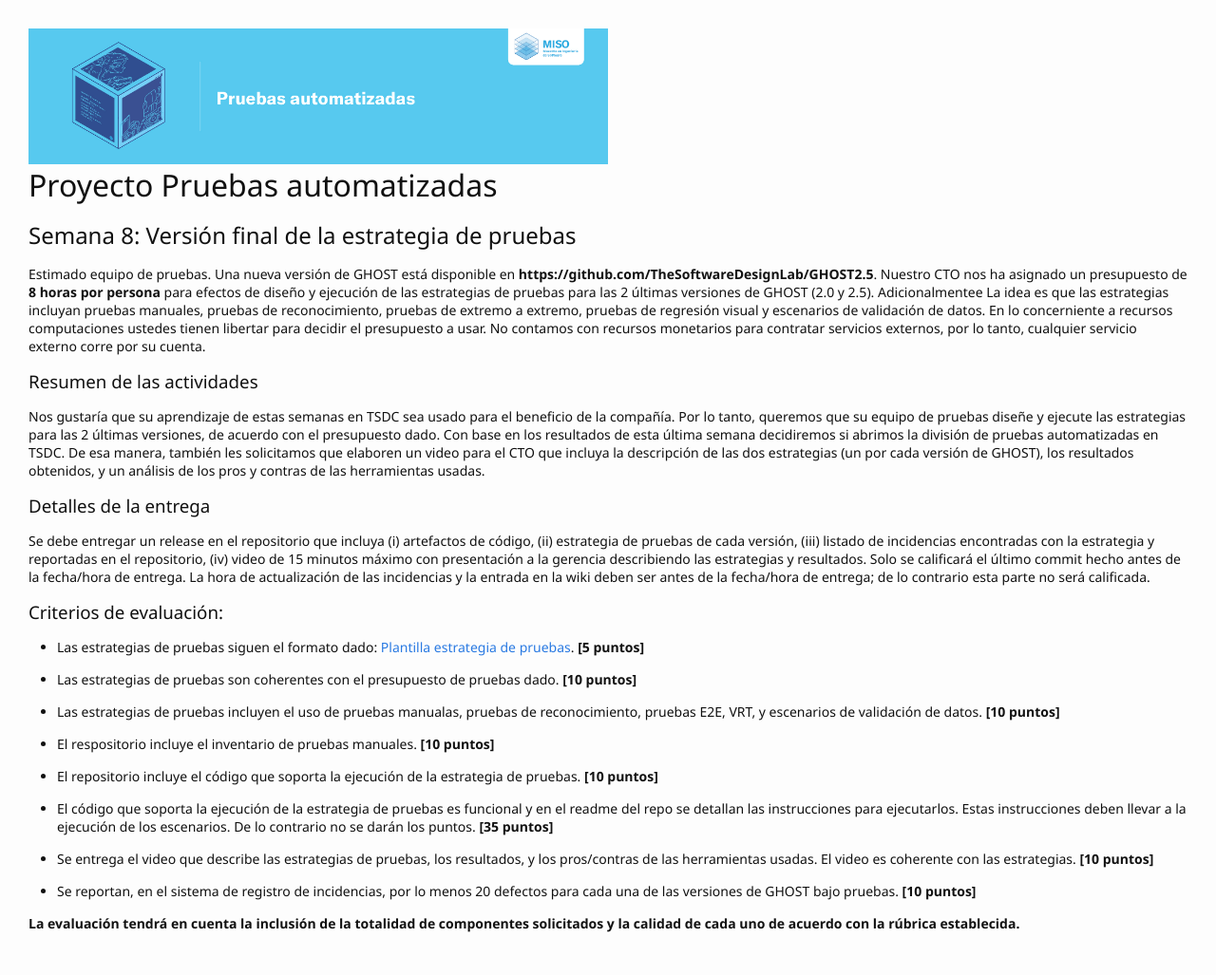
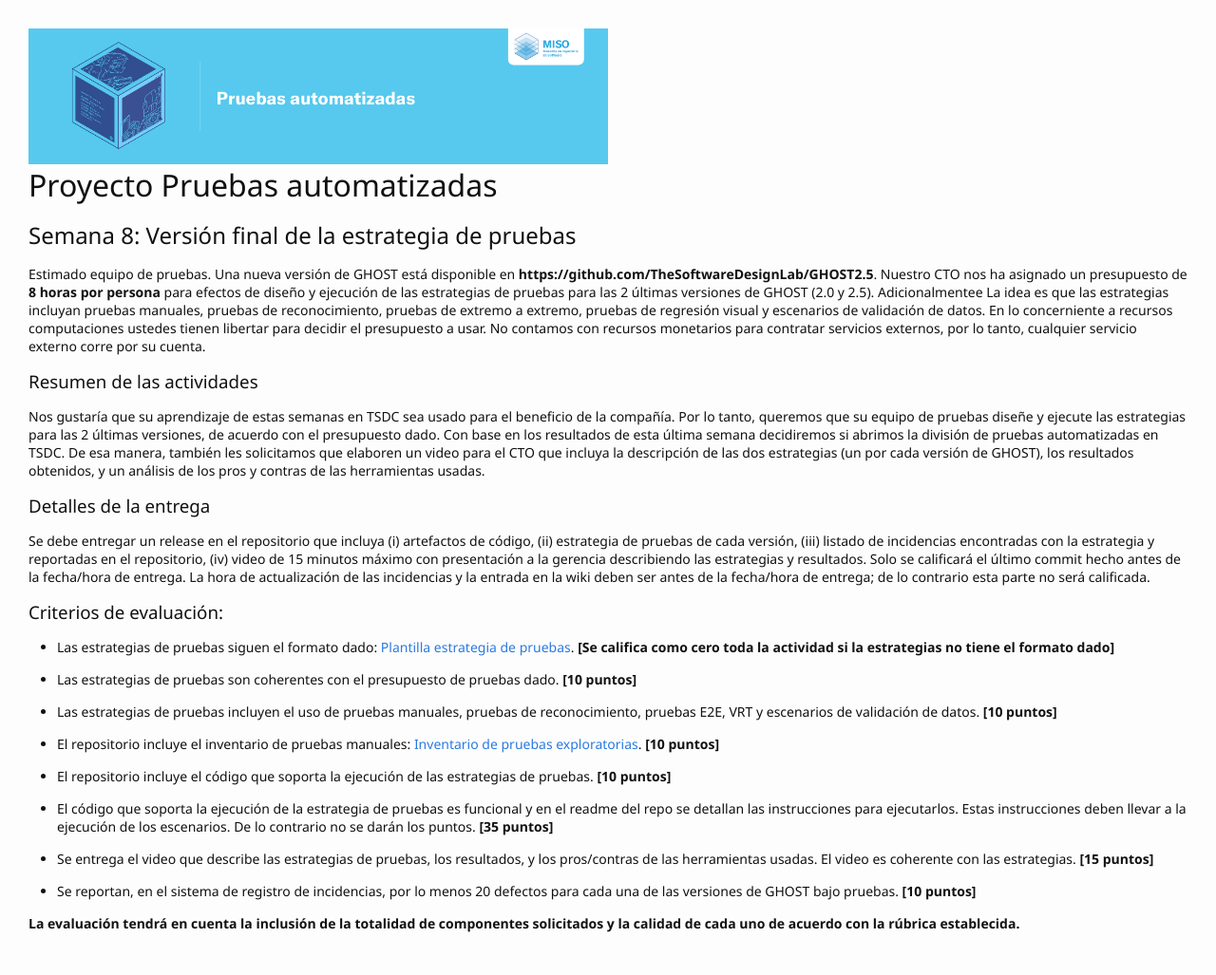
Before and after one commit to TiCSw/mt1_guias_pruebas, a Jekyll site: the page built from docs/semanas/semana8.md, in a window 1280 px wide. Shown: the whole page at 95% size. Built offline with Jekyll 4.4.1, drawn with Linux system fonts in a browser that asks for light colours; some web fonts are replaced; our own code applies the rules of GitHub Pages for plain Markdown files; comment, search, counter and statistics services are not loaded.

Commit message:
proyecto

```diff
--- a/docs/semanas/semana8.md
+++ b/docs/semanas/semana8.md
@@ -14,19 +14,19 @@ Se debe entregar un release en el repositorio que incluya (i) artefactos de cód
 
 ### Criterios de evaluación:
 
-- Las estrategias de pruebas siguen el formato dado: [Plantilla estrategia de pruebas](https://thesoftwaredesignlab.github.io/AutTestingCourseraBook/templates/estrategia-pruebas.docx). **[5 puntos]**
+- Las estrategias de pruebas siguen el formato dado: [Plantilla estrategia de pruebas](https://thesoftwaredesignlab.github.io/AutTestingCourseraBook/templates/estrategia-pruebas.docx). **[Se califica como cero toda la actividad si la estrategias no tiene el formato dado]**
 
 - Las estrategias de pruebas son coherentes con el presupuesto de pruebas dado. **[10 puntos]**
 
-- Las estrategias de pruebas incluyen el uso de pruebas manualas, pruebas de reconocimiento, pruebas E2E, VRT, y escenarios de validación de datos. **[10 puntos]**
+- Las estrategias de pruebas incluyen el uso de pruebas manuales, pruebas de reconocimiento, pruebas E2E, VRT y escenarios de validación de datos. **[10 puntos]**
 
-- El respositorio incluye el inventario de pruebas manuales. **[10 puntos]**
+- El repositorio incluye el inventario de pruebas manuales:  [Inventario de pruebas exploratorias](https://thesoftwaredesignlab.github.io/AutTestingCourseraBook/templates/inventario-pruebas-exploratorias.xlsx). **[10 puntos]**
 
-- El repositorio incluye el código que soporta la ejecución de la estrategia de pruebas.  **[10 puntos]**
+- El repositorio incluye el código que soporta la ejecución de las estrategias de pruebas.  **[10 puntos]**
 
 - El código que soporta la ejecución de la estrategia de pruebas es funcional y en el readme del repo se detallan las instrucciones para ejecutarlos. Estas instrucciones deben llevar a la ejecución de los escenarios. De lo contrario no se darán los puntos.  **[35 puntos]**
 
-- Se entrega el video que describe las estrategias de pruebas, los resultados, y los pros/contras de las herramientas usadas. El video es coherente con las estrategias. **[10 puntos]**
+- Se entrega el video que describe las estrategias de pruebas, los resultados, y los pros/contras de las herramientas usadas. El video es coherente con las estrategias. **[15 puntos]**
 
 - Se reportan, en el sistema de registro de incidencias, por lo menos 20 defectos para cada una de las versiones de GHOST bajo pruebas. **[10 puntos]**
 
```
